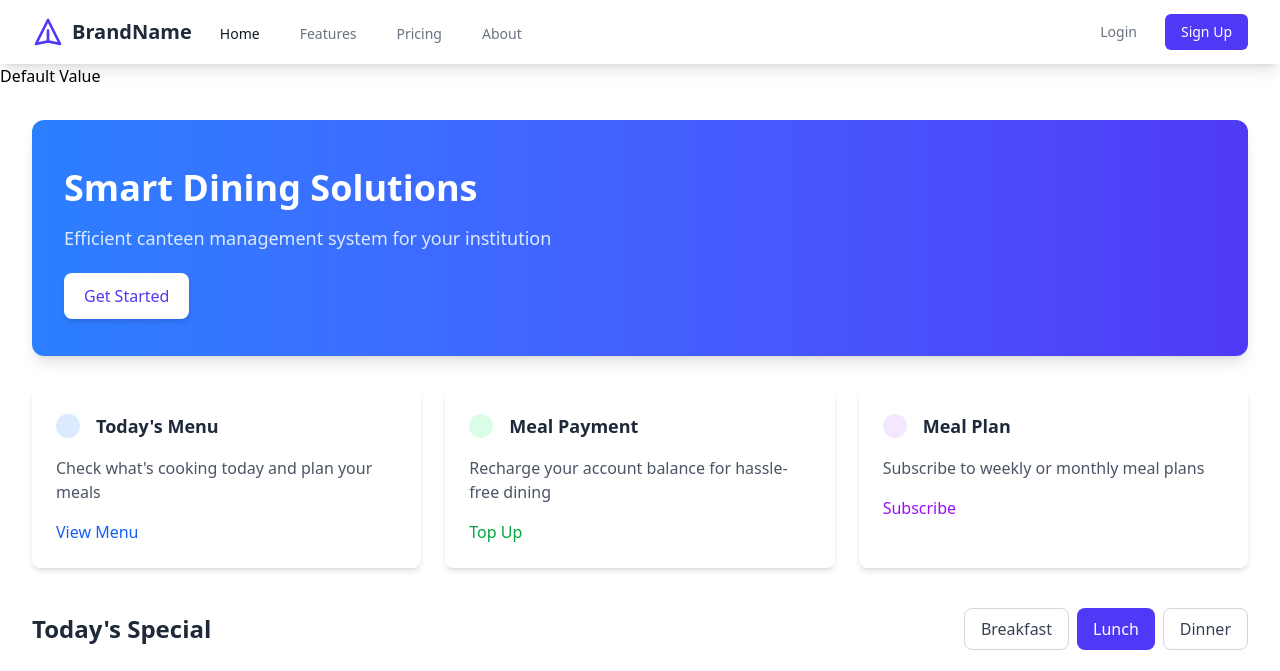
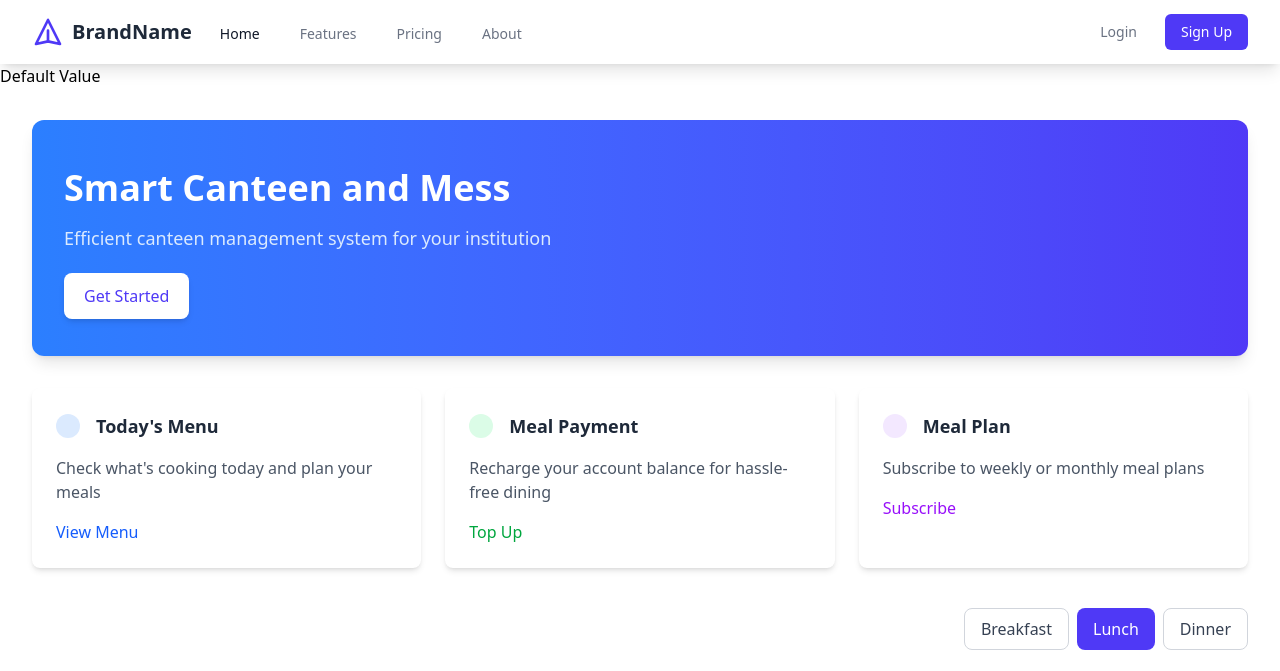
Before and after one commit to ROSHAN346/CollegeBuddy, a Django app: page /canteen/ in a window 1280 px wide. Shown: the top 671 px of the page. Run offline with Django 5.2, Linux system fonts and the light colour scheme; style sheets or scripts are compiled from the project's sources; some libraries are stand-ins or nearby versions.

Commit message:
three pages rendering

```diff
--- a/canteen/templates/canteen.html
+++ b/canteen/templates/canteen.html
@@ -74,13 +74,12 @@
 {% endblock  %}
 
 {% block content %}
-
     <div class="max-w-7xl mx-auto px-4 sm:px-6 lg:px-8 py-8">
         <!-- Hero Section -->
         <div class="bg-gradient-to-r from-blue-500 to-indigo-600 rounded-xl shadow-lg mb-8">
             <div class="px-8 py-12 max-w-3xl">
                 <h1 class="text-3xl font-extrabold text-white sm:text-4xl">
-                    Smart Dining Solutions
+                    Smart Canteen and Mess
                 </h1>
                 <p class="mt-4 text-lg text-blue-100">
                     Efficient canteen management system for your institution
@@ -138,7 +137,7 @@
         <!-- Menu Showcase -->
         <div class="mb-12">
             <div class="flex justify-between items-center mb-6">
-                <h2 class="text-2xl font-bold text-gray-800">Today's Special</h2>
+                <h2 class="text-2xl font-bold text-white">Today's Special</h2>
                 <div class="flex space-x-2">
                     <button class="px-4 py-2 bg-white rounded-lg border border-gray-300 text-gray-700 font-medium hover:bg-gray-50">
                         Breakfast
@@ -156,7 +155,7 @@
                 <!-- Food Item 1 -->
                 <div class="bg-white rounded-xl overflow-hidden shadow-md hover:shadow-lg transition duration-300">
                     <div class="h-48 bg-blue-500 flex items-center justify-center">
-                        <img src="/api/placeholder/400/320" alt="Grilled Chicken Salad" class="h-full w-full object-cover" />
+                        <img src="https://healthyfitnessmeals.com/wp-content/uploads/2021/08/Mexican-grilled-chicken-salad-5.jpg" alt="Grilled Chicken Salad" class="h-full w-full object-cover" />
                     </div>
                     <div class="p-6">
                         <div class="flex justify-between items-center mb-2">
@@ -176,7 +175,7 @@
                 <!-- Food Item 2 -->
                 <div class="bg-white rounded-xl overflow-hidden shadow-md hover:shadow-lg transition duration-300">
                     <div class="h-48 bg-blue-500 flex items-center justify-center">
-                        <img src="/api/placeholder/400/320" alt="Pasta Carbonara" class="h-full w-full object-cover" />
+                        <img src="https://thestayathomechef.com/wp-content/uploads/2020/03/Pasta-Carbonara-2-3-scaled.jpg" alt="Pasta Carbonara" class="h-full w-full object-cover" />
                     </div>
                     <div class="p-6">
                         <div class="flex justify-between items-center mb-2">
@@ -196,7 +195,7 @@
                 <!-- Food Item 3 -->
                 <div class="bg-white rounded-xl overflow-hidden shadow-md hover:shadow-lg transition duration-300">
                     <div class="h-48 bg-blue-500 flex items-center justify-center">
-                        <img src="/api/placeholder/400/320" alt="Vegetable Curry" class="h-full w-full object-cover" />
+                        <img src="https://www.archanaskitchen.com/images/archanaskitchen/0-Archanas-Kitchen-Recipes/2018/One_Pot_Mixed_Vegetable_Curry_Recipe_in_Electric_Pressure_Cooker_Insta_Pot-4.jpg" alt="Vegetable Curry" class="h-full w-full object-cover" />
                     </div>
                     <div class="p-6">
                         <div class="flex justify-between items-center mb-2">
```
